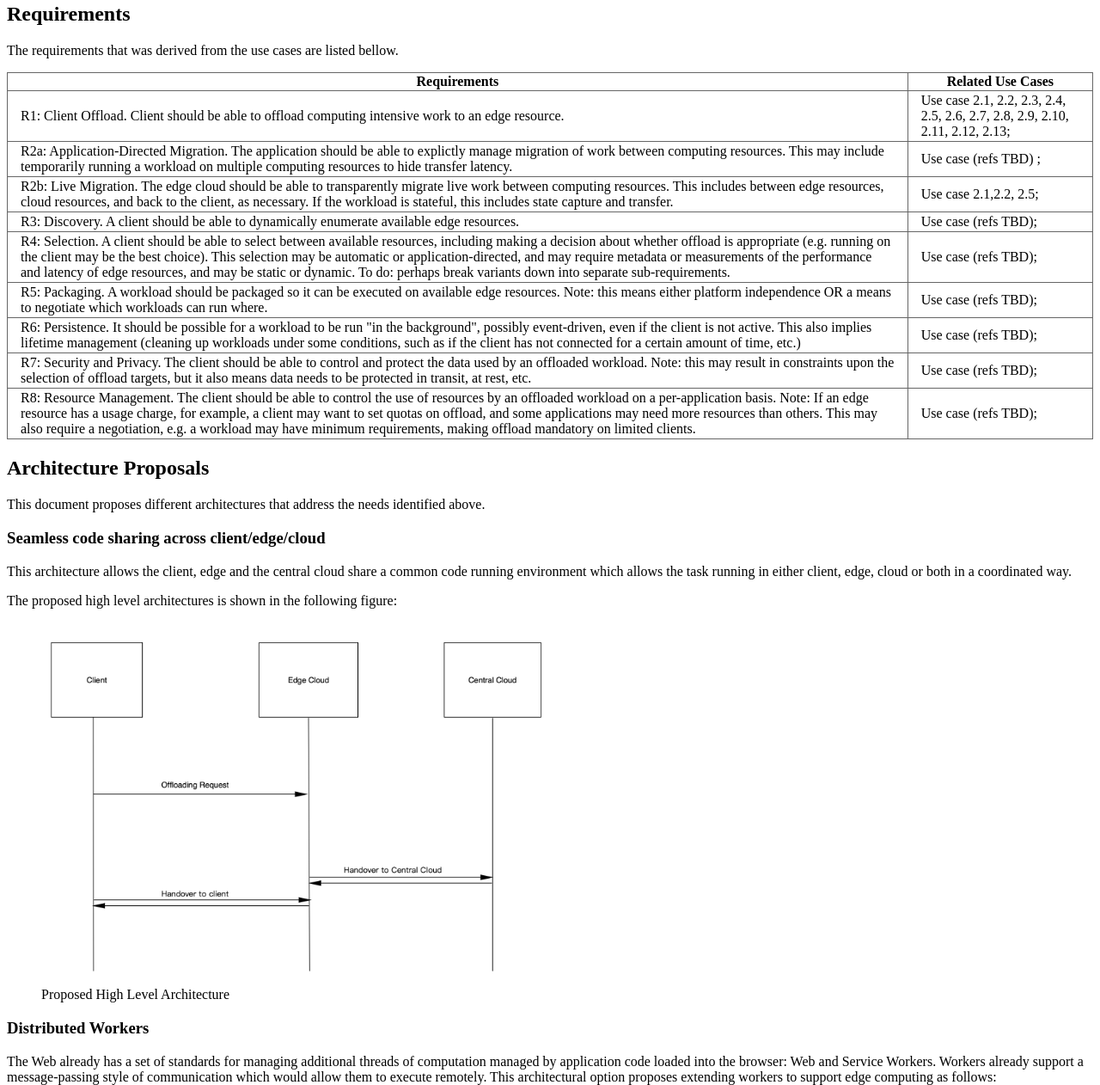
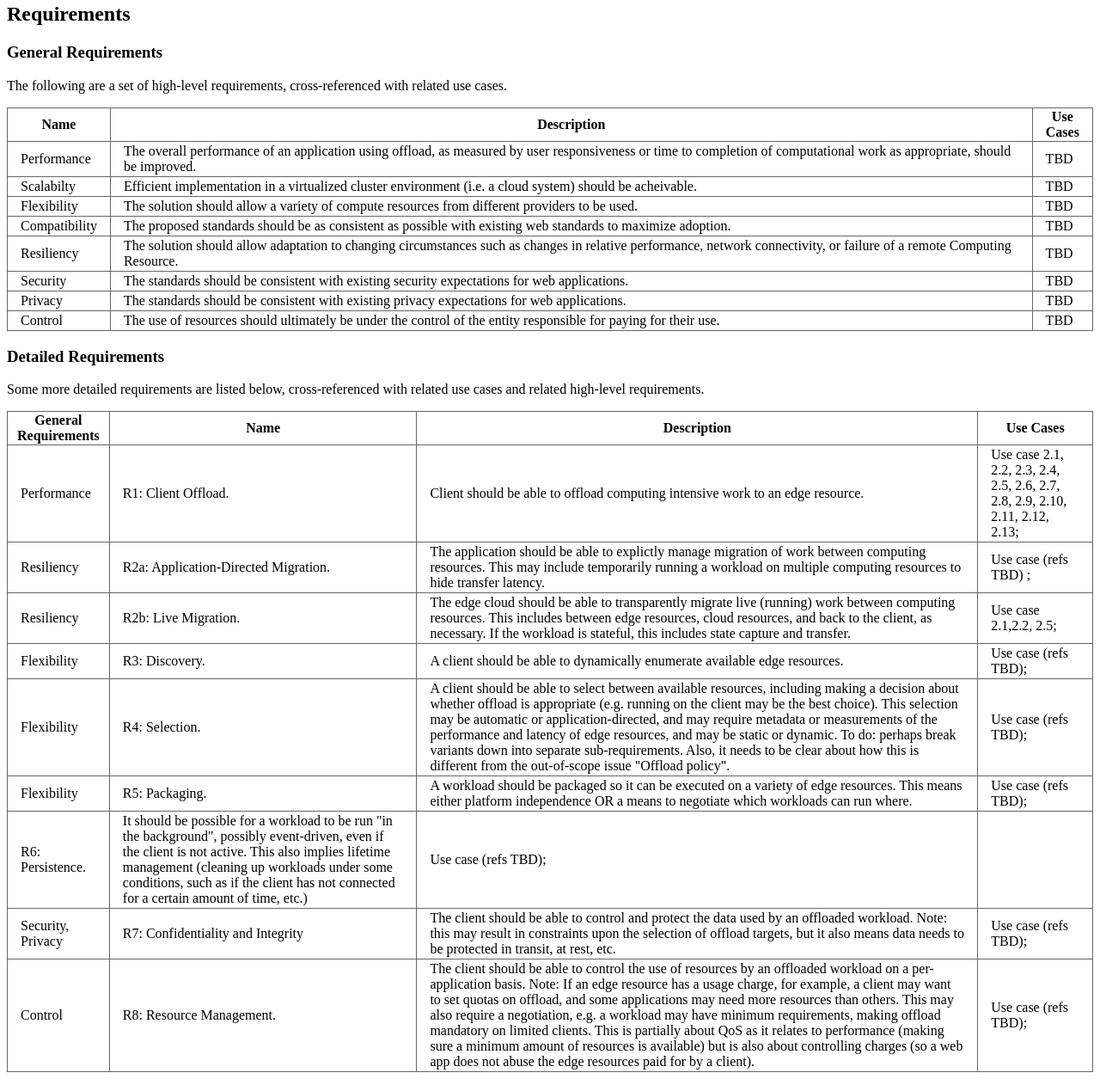
Before and after one commit to w3c/edge-computing-web-exploration, a plain HTML site: page index.html in a window 1280 px wide. Shown: the part 4918-6180 px from the top of the page at 86% size. Drawn offline with Linux system fonts and the light colour scheme.

Commit message:
reorg requirements

```diff
--- a/index.html
+++ b/index.html
@@ -570,91 +570,207 @@
 
     </section>
 
+    <section>
+      <h2>Requirements</h2>
 
     <section>
-      <h2>Requirements</h2>
+      <h3>General Requirements</h3>
       <p>
-        The requirements that was derived from the use cases are listed bellow.
+        The following are a set of high-level requirements,
+        cross-referenced with related use cases.
+      </p>
+        <table>
+          <thead>
+            <tr>
+              <th>Name</th>
+              <th>Description</th>
+              <th>Use Cases</th>
+            </tr>
+          </thead>
+          <tbody>
+            <tr>
+              <td>Performance</td>
+              <td>The overall performance of an application using offload,
+                  as measured by user responsiveness or time to completion
+                  of computational work as appropriate,
+                  should be improved.</td>
+              <td>TBD</td>
+            </tr>
+            <tr>
+              <td>Scalabilty</td>
+              <td>Efficient implementation in a virtualized cluster environment
+                  (i.e. a cloud system) should be acheivable.</td>
+              <td>TBD</td>
+            </tr>
+            <tr>
+              <td>Flexibility</td>
+              <td>The solution should allow a variety of compute resources
+                  from different providers to be used.</td>
+              <td>TBD</td>
+            </tr>
+            <tr>
+              <td>Compatibility</td>
+              <td>The proposed standards should be as consistent as possible
+                  with existing web standards to maximize adoption.</td>
+              <td>TBD</td>
+            </tr>
+            <tr>
+              <td>Resiliency</td>
+              <td>The solution should allow adaptation to changing circumstances
+                  such as changes in relative performance, network connectivity,
+                  or failure of a remote Computing Resource.</td>
+              <td>TBD</td>
+            </tr>
+            <tr>
+              <td>Security</td>
+              <td>The standards should be consistent with existing
+                  security expectations for web applications.</td>
+              <td>TBD</td>
+            </tr>
+            <tr>
+              <td>Privacy</td>
+              <td>The standards should be consistent with existing
+                  privacy expectations for web applications.</td>
+              <td>TBD</td>
+            </tr>
+            <tr>
+              <td>Control</td>
+              <td>The use of resources should ultimately be under the
+                  control of the entity responsible for paying for their use.</td>
+              <td>TBD</td>
+            </tr>
+          </tbody>
+        </table>
+    </section>
+
+    <section>
+      <h3>Detailed Requirements</h3>
+      <p>
+        Some more detailed requirements are listed below,
+        cross-referenced with related use cases and related
+        high-level requirements.
       </p>
 
         <table>
+          <thead>
+            <tr>
+              <th>General Requirements</th>
+              <th>Name</th>
+              <th>Description</th>
+              <th>Use Cases</th>
+            </tr>
+          </thead>
           <tbody>
             <tr>
-              <th>Requirements</th>
-              <th>Related Use Cases</th>
-            </tr>
-
-            <tr>
-              <td>R1: Client Offload.  Client should be able to offload computing intensive work to an edge resource.
-                </td>
+              <td>Performance</td>
+              <td>R1: Client Offload.</td>
+              <td>Client should be able to offload computing intensive work
+                  to an edge resource.</td>
               <td>Use case 2.1, 2.2, 2.3, 2.4, 2.5, 2.6, 2.7, 2.8, 2.9, 2.10, 2.11, 2.12, 2.13; </td>
             </tr>
 
             <tr>
-              <td>R2a: Application-Directed Migration.
-                  The application should be able to explictly manage migration of work between computing resources.
-                  This may include temporarily running a workload on multiple computing
-                  resources to hide transfer latency.
+              <td>Resiliency</td>
+              <td>R2a: Application-Directed Migration.</td>
+              <td>The application should be able to explictly manage migration
+                  of work between computing resources.
+                  This may include temporarily running a workload on
+                  multiple computing resources to hide transfer latency.
               </td>
               <td>Use case (refs TBD) ;</td>
             </tr>
             <tr>
-              <td>R2b: Live Migration.  The edge cloud should be able to transparently migrate live work between computing resources.
-                This includes between edge resources, cloud resources, and back to the client, as necessary.
-                If the workload is stateful, this includes state capture and transfer.</td>
+              <td>Resiliency</td>
+              <td>R2b: Live Migration.</td>
+              <td>The edge cloud should be able to transparently migrate
+                live (running) work between computing resources.
+                This includes between edge resources, cloud resources,
+                and back to the client, as necessary.
+                If the workload is stateful,
+                this includes state capture and transfer.</td>
               <td>Use case 2.1,2.2, 2.5;</td>
             </tr>
 
             <tr>
-              <td>R3: Discovery.  A client should be able to dynamically enumerate available edge resources.</td>
+              <td>Flexibility</td>
+              <td>R3: Discovery.</td>
+              <td>A client should be able to dynamically enumerate available
+                  edge resources.</td>
               <td>Use case (refs TBD);</td>
             </tr>
 
             <tr>
-              <td>R4: Selection.  A client should be able to select between available resources, including making
-                  a decision about whether offload is appropriate (e.g. running on the client may be the best choice).
-                  This selection may be automatic or application-directed, and may require metadata or measurements
-                  of the performance and latency of edge resources, and may be static or dynamic.
+              <td>Flexibility</td>
+              <td>R4: Selection.</td>
+              <td>A client should be able to select between available resources,
+                  including making a decision about whether offload is appropriate
+                  (e.g. running on the client may be the best choice).
+                  This selection may be automatic or application-directed,
+                  and may require metadata or measurements
+                  of the performance and latency of edge resources,
+                  and may be static or dynamic.
                   To do: perhaps break variants down into separate sub-requirements.
+                  Also, it needs to be clear about how this is different
+                  from the out-of-scope issue "Offload policy".
                 </td>
               <td>Use case (refs TBD);</td>
             </tr>
 
             <tr>
-              <td>R5: Packaging.  A workload should be packaged so it can be executed on available edge resources.
-                Note: this means either platform independence OR a means to negotiate which workloads can run where.</td>
+              <td>Flexibility</td>
+              <td>R5: Packaging.</td>
+              <td>A workload should be packaged so it can be executed on
+                a variety of edge resources.
+                This means either platform independence OR a means to
+                negotiate which workloads can run where.</td>
               <td>Use case (refs TBD);</td>
             </tr>
 
             <tr>
-              <td>R6: Persistence.  It should be possible for a workload to be run "in the background", possibly
-                event-driven, even if the client is not active.  This also implies lifetime management (cleaning
-                up workloads under some conditions, such as if the client has not connected for a certain amount
+              <td>R6: Persistence.</td>
+              <td>It should be possible for a workload to be run "in the background",
+                possibly event-driven, even if the client is not active.
+                This also implies lifetime management (cleaning
+                up workloads under some conditions,
+                such as if the client has not connected for a certain amount
                 of time, etc.)</td>
               <td>Use case (refs TBD);</td>
             </tr>
 
             <tr>
-              <td>R7: Security and Privacy.  The client should be able to control and protect the data used
+              <td>Security, Privacy</td>
+              <td>R7: Confidentiality and Integrity</td>
+              <td>The client should be able to control and protect the data used
                 by an offloaded workload.
                 Note: this may result in constraints upon the selection of offload targets, but
-                it also means data needs to be protected in transit, at rest, etc.</td>
+                it also means data needs to be protected in transit, at rest, etc.
+              </td>
               <td>Use case (refs TBD);</td>
             </tr>
 
             <tr>
-              <td>R8: Resource Management.  The client should be able to control the use of resources by an
+              <td>Control</td>
+              <td>R8: Resource Management.</td>
+              <td>The client should be able to control
+                  the use of resources by an
                   offloaded workload on a per-application basis.
-                Note: If an edge resource has a usage charge, for example, a client may want to set
-                quotas on offload, and some applications may need more resources than others.
-                This may also require a negotiation, e.g. a workload may have minimum requirements,
+                Note: If an edge resource has a usage charge, for example,
+                a client may want to set quotas on offload,
+                and some applications may need more resources than others.
+                This may also require a negotiation,
+                e.g. a workload may have minimum requirements,
                 making offload mandatory on limited clients.
+                This is partially about QoS as it relates to performance
+                (making sure a minimum amount of resources is available)
+                but is also about controlling charges (so a web app does
+                not abuse the edge resources paid for by a client).
                 </td>
               <td>Use case (refs TBD);</td>
             </tr>
 
           </tbody>
         </table>
+      </section>
     </section>
 
     <section>
```
